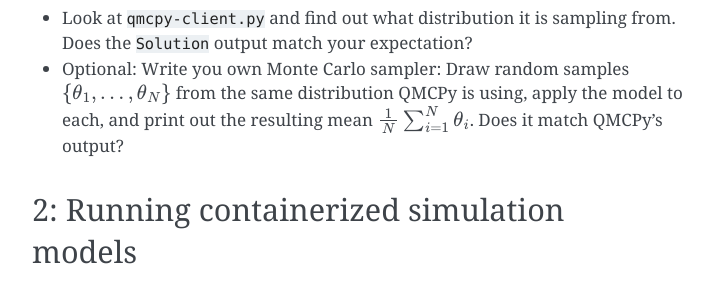
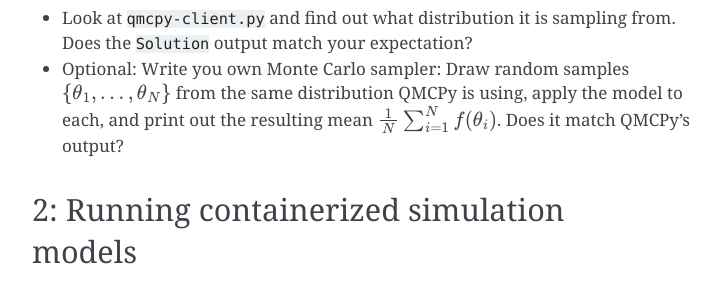
Before and after one commit to UM-Bridge/benchmarks, a Sphinx documentation site: the page built from docs/source/tutorial.rst, in a window 1280 px wide and 900 px high, scrolled down 2584 px. Shown: the part 156-448 px from the top of the window, without its empty margins (388-1111 px from the left). Built offline with Sphinx 7.4.7, drawn with Linux system fonts in a browser that asks for light colours; pages that are not in the unit, such as notebooks, are missing from menus.

```diff
--- a/docs/source/tutorial.rst
+++ b/docs/source/tutorial.rst
@@ -83,7 +83,7 @@ It will connect to your model :math:`F` as before, and perform uncertainty propa
 Simply put, it will draw (cleverly chosen) Quasi-Monte Carlo samples from the distribution specified in the client, apply the model to each and output statistics of the results. Due to tight integration, this code looks like any other basic QMCPy example; however, it can immediately connect to any (arbitrarily complex) UM-Bridge model.
 
 * Look at ``qmcpy-client.py`` and find out what distribution it is sampling from. Does the ``Solution`` output match your expectation?
-* Optional: Write you own Monte Carlo sampler: Draw random samples :math:`\{\theta_1, \ldots, \theta_N\}` from the same distribution QMCPy is using, apply the model to each, and print out the resulting mean :math:`\frac{1}{N} \sum_{i=1}^N \theta_i`. Does it match QMCPy's output?
+* Optional: Write you own Monte Carlo sampler: Draw random samples :math:`\{\theta_1, \ldots, \theta_N\}` from the same distribution QMCPy is using, apply the model to each, and print out the resulting mean :math:`\frac{1}{N} \sum_{i=1}^N f(\theta_i)`. Does it match QMCPy's output?
 
 2: Running containerized simulation models
 ========================
```
